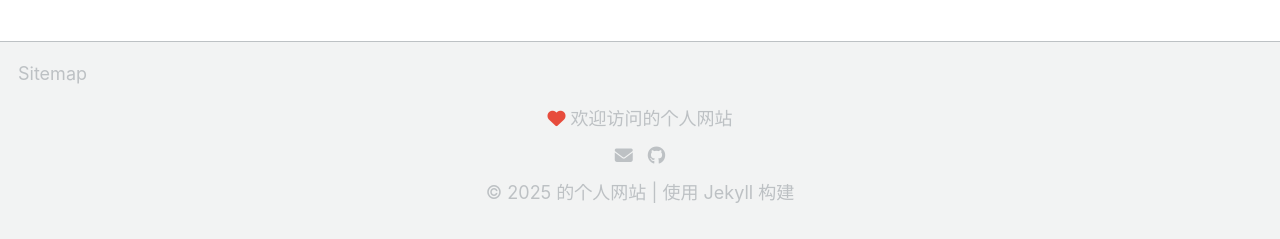
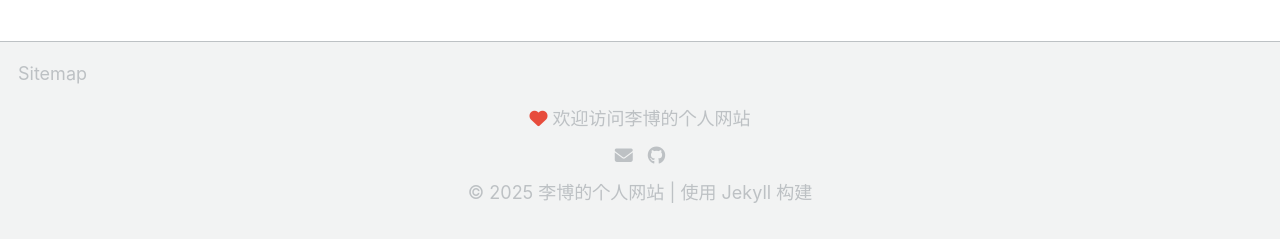
Before and after one commit to libo1999912/libo1999912.github.io, a Jekyll site: the page built from _pages/about.md, in a window 1280 px wide. Shown: the part 658-897 px from the top of the page. Built offline with Jekyll 4.4.1, drawn with Linux system fonts in a browser that asks for light colours; a script that is not in the unit is left out.

Commit message:
Update footer.html

```diff
--- a/_includes/footer.html
+++ b/_includes/footer.html
@@ -3,7 +3,7 @@
 <footer class="simple-footer">
     <div class="footer-content" style="text-align: center; display: flex; flex-direction: column; align-items: center;">
         <div class="welcome-message">
-            <i class="fas fa-heart" style="color: #e74c3c;"></i> 欢迎访问{{ 李博 }}的个人网站
+            <i class="fas fa-heart" style="color: #e74c3c;"></i> 欢迎访问{{ site.name | default: site.title }}的个人网站
         </div>
         <div class="social-links" style="display: flex; justify-content: center; gap: 15px; margin: 10px 0;">
             {% if site.author.email %}
@@ -17,7 +17,7 @@
             {% endif %}
         </div>
         <div class="copyright">
-            &copy; {{ site.time | date: '%Y' }} {{ 李博 }}的个人网站 | 使用 <a href="http://jekyllrb.com" rel="nofollow">Jekyll</a> 构建
+            &copy; {{ site.time | date: '%Y' }} {{ site.name | default: site.title }}的个人网站 | 使用 <a href="http://jekyllrb.com" rel="nofollow">Jekyll</a> 构建
         </div>
     </div>
 </footer>
```
